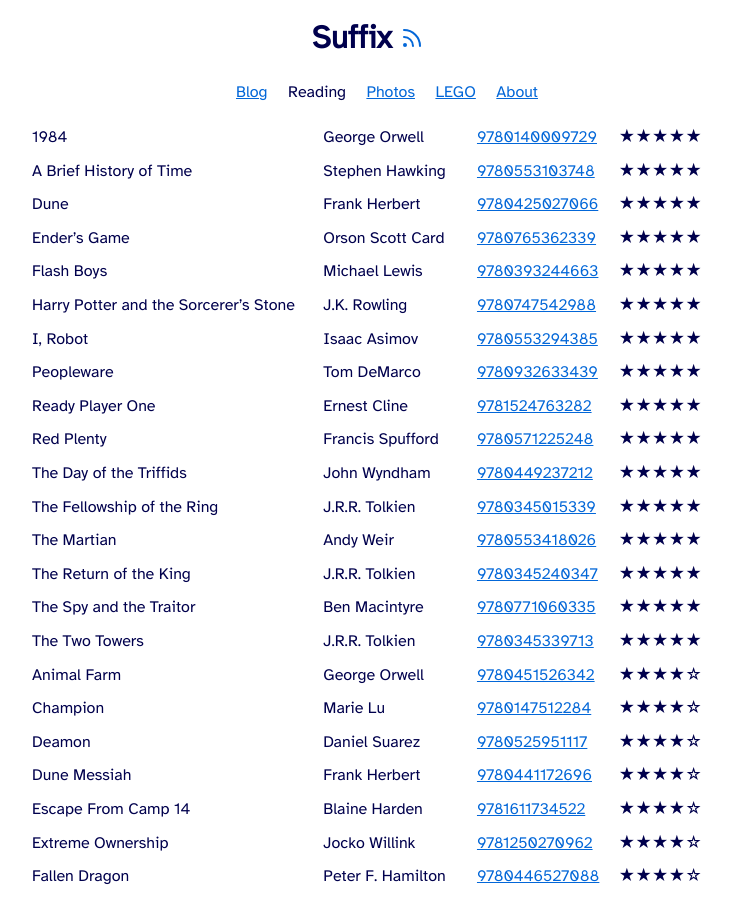
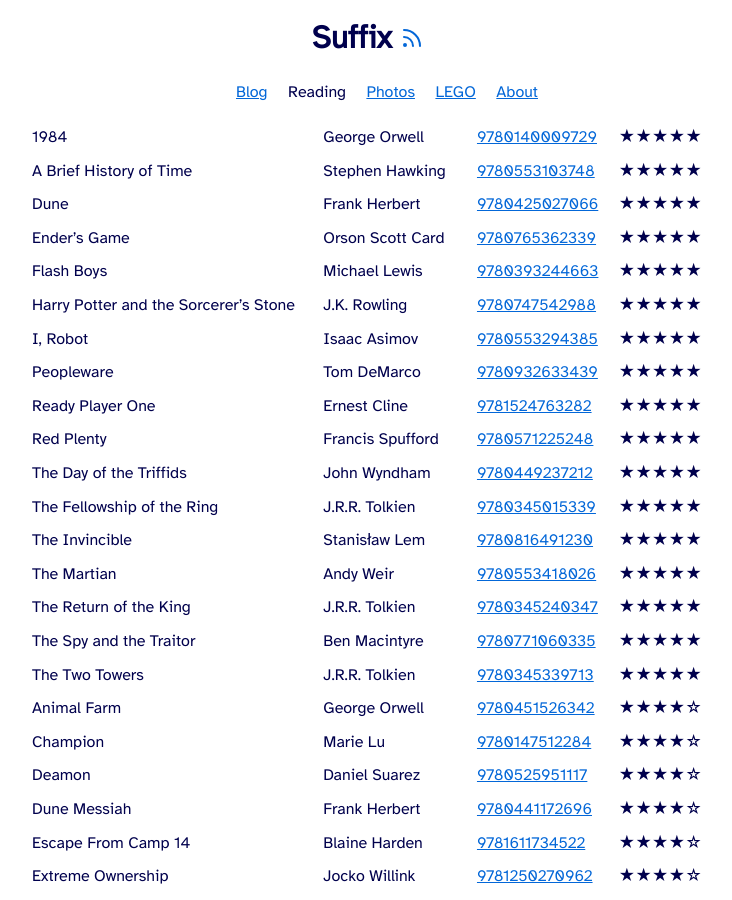
Before and after one commit to cimm/suffix, a Jekyll site: the page built from reading/index.html, in a window 1280 px wide and 900 px high. Shown: the whole window, without its empty margins (273-1005 px from the left). Built offline with Jekyll 4.4.1, drawn with Linux system fonts in a browser that asks for light colours.

Commit message:
Add The Invincible by S. Lem

```diff
--- a/_data/books.yml
+++ b/_data/books.yml
@@ -430,6 +430,10 @@
   author: "Jayne Ann Krentz"
   isbn13: 9780399174476
   rating: 2
+- name: "The Invincible"
+  author: "Stanisław Lem"
+  isbn13: 9780816491230
+  rating: 5
 - name: "The little prince"
   author: "Antoine de Saint-Exupéry"
   isbn13: 9780152023980
```
